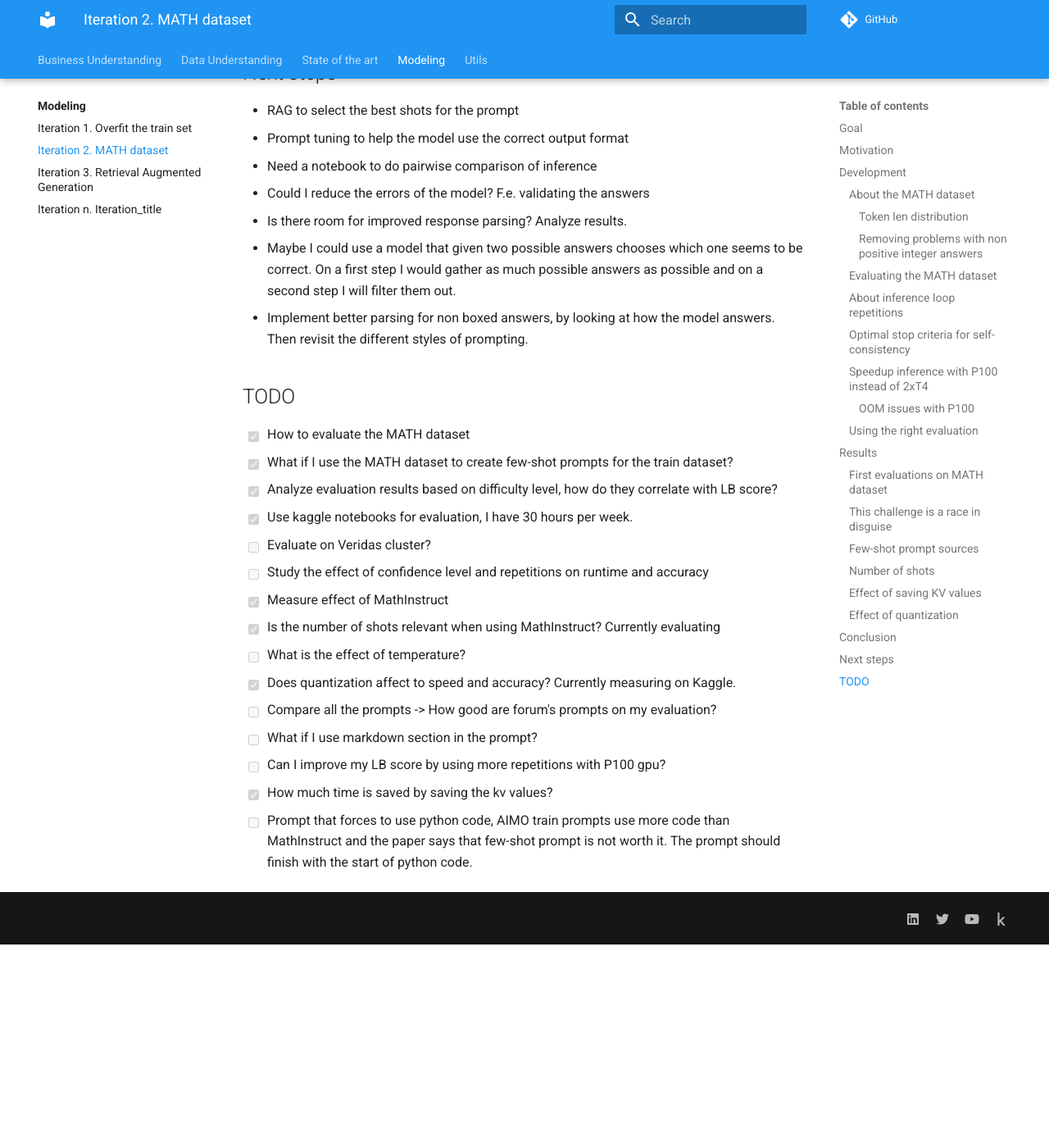
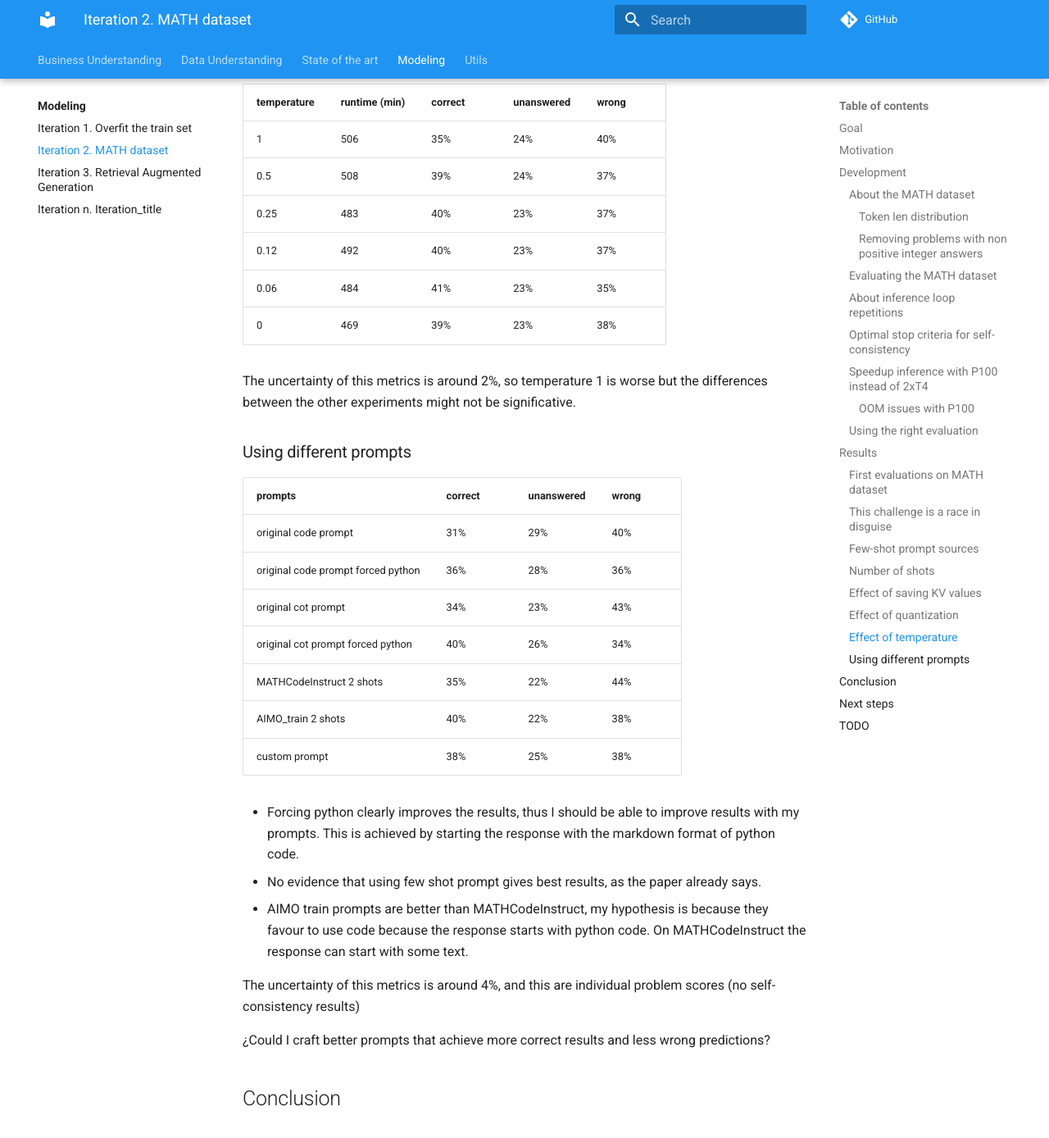
Before and after one commit to ironbar/aimo, an MkDocs documentation site: the page built from docs/modeling/Iteration_02_MATH_dataset.md, in a window 1280 px wide and 1400 px high, scrolled down 7170 px. Shown: the top 1388 px of the window at 82% size. Built offline with MkDocs 1.6.1 and Material for MkDocs 9.7.7, drawn with Linux system fonts in a browser that asks for light colours; comment, search, counter and statistics services are not loaded; before the commit the page ends 8322 px from its top, so only the background shows below that; some of the changed text lies outside the part shown.

Commit message:
documented results

```diff
--- a/docs/modeling/Iteration_02_MATH_dataset.md
+++ b/docs/modeling/Iteration_02_MATH_dataset.md
@@ -226,6 +226,45 @@ in the results is around 2%.
 
 However it does affect inference speed, the model is 67% slower when quantized.
 
+### Effect of temperature
+
+I have made experiments with 2 shots from AIMO train dataset and 4 repetitions for each problem.
+The only variation between experiments was the temperature.
+
+| temperature | runtime (min) | correct | unanswered | wrong |
+|-------------|---------------|---------|------------|-------|
+| 1           | 506           | 35%     | 24%        | 40%   |
+| 0.5         | 508           | 39%     | 24%        | 37%   |
+| 0.25        | 483           | 40%     | 23%        | 37%   |
+| 0.12        | 492           | 40%     | 23%        | 37%   |
+| 0.06        | 484           | 41%     | 23%        | 35%   |
+| 0           | 469           | 39%     | 23%        | 38%   |
+
+The uncertainty of this metrics is around 2%, so temperature 1 is worse but the differences between
+the other experiments might not be significative.
+
+### Using different prompts
+
+| prompts                            | correct | unanswered | wrong |
+|------------------------------------|---------|------------|-------|
+| original code prompt               | 31%     | 29%        | 40%   |
+| original code prompt forced python | 36%     | 28%        | 36%   |
+| original cot prompt                | 34%     | 23%        | 43%   |
+| original cot prompt forced python  | 40%     | 26%        | 34%   |
+| MATHCodeInstruct 2 shots           | 35%     | 22%        | 44%   |
+| AIMO_train 2 shots                 | 40%     | 22%        | 38%   |
+| custom prompt                      | 38%     | 25%        | 38%   |
+
+- Forcing python clearly improves the results, thus I should be able to improve results with my prompts.
+  This is achieved by starting the response with the markdown format of python code.
+- No evidence that using few shot prompt gives best results, as the paper already says.
+- AIMO train prompts are better than MATHCodeInstruct, my hypothesis is because they favour to use code
+  because the response starts with python code. On MATHCodeInstruct the response can start with some text.
+
+The uncertainty of this metrics is around 4%, and this are individual problem scores (no self-consistency results)
+
+¿Could I craft better prompts that achieve more correct results and less wrong predictions?
+
 ## Conclusion
 
 ## Next steps
@@ -234,12 +273,9 @@ However it does affect inference speed, the model is 67% slower when quantized.
 - Prompt tuning to help the model use the correct output format
 - Need a notebook to do pairwise comparison of inference
 - Could I reduce the errors of the model? F.e. validating the answers
-- Is there room for improved response parsing? Analyze results.
 - Maybe I could use a model that given two possible answers chooses which one seems to be correct.
   On a first step I would gather as much possible answers as possible and on a second step I will
   filter them out.
-- Implement better parsing for non boxed answers, by looking at how the model answers. Then
-  revisit the different styles of prompting.
 
 ## TODO
 
@@ -248,14 +284,17 @@ However it does affect inference speed, the model is 67% slower when quantized.
 - [x] Analyze evaluation results based on difficulty level, how do they correlate with LB score?
 - [x] Use kaggle notebooks for evaluation, I have 30 hours per week.
 - [ ] Evaluate on Veridas cluster?
-
-- [ ] Study the effect of confidence level and repetitions on runtime and accuracy
 - [x] Measure effect of MathInstruct
 - [x] Is the number of shots relevant when using MathInstruct? Currently evaluating
-- [ ] What is the effect of temperature?
+- [x] What is the effect of temperature?
 - [x] Does quantization affect to speed and accuracy? Currently measuring on Kaggle.
-- [ ] Compare all the prompts -> How good are forum's prompts on my evaluation?
-- [ ] What if I use markdown section in the prompt?
-- [ ] Can I improve my LB score by using more repetitions with P100 gpu?
 - [x] How much time is saved by saving the kv values?
-- [ ] Prompt that forces to use python code, AIMO train prompts use more code than MathInstruct and the paper says that few-shot prompt is not worth it. The prompt should finish with the start of python code.
+- [x] Prompt that forces to use python code, AIMO train prompts use more code than MathInstruct and the paper says that few-shot prompt is not worth it. The prompt should finish with the start of python code.
+- [x] Implement better parsing for non boxed answers, by looking at how the model answers. Then
+  revisit the different styles of prompting.
+- [x] Reanalyze the results with the new parsing
+- [ ] Evaluate AIMO train with new configuration on Kaggle notebook. ONGOING
+- [x] Compare all the prompts -> How good are forum's prompts on my evaluation?
+- [x] What if I use markdown section in the prompt?. Does not have sense once I have seen that few-shot is not helpful.
+- [x] Can I improve my LB score by using more repetitions with P100 gpu? I can indeed do more repetitions but still haven't improved the LB score yet
+- [ ] Study the effect of confidence level and repetitions on runtime and accuracy
```
Also changed, not shown: docs/03_State_of_the_art.md (+6 -0 lines), 2 other files.
